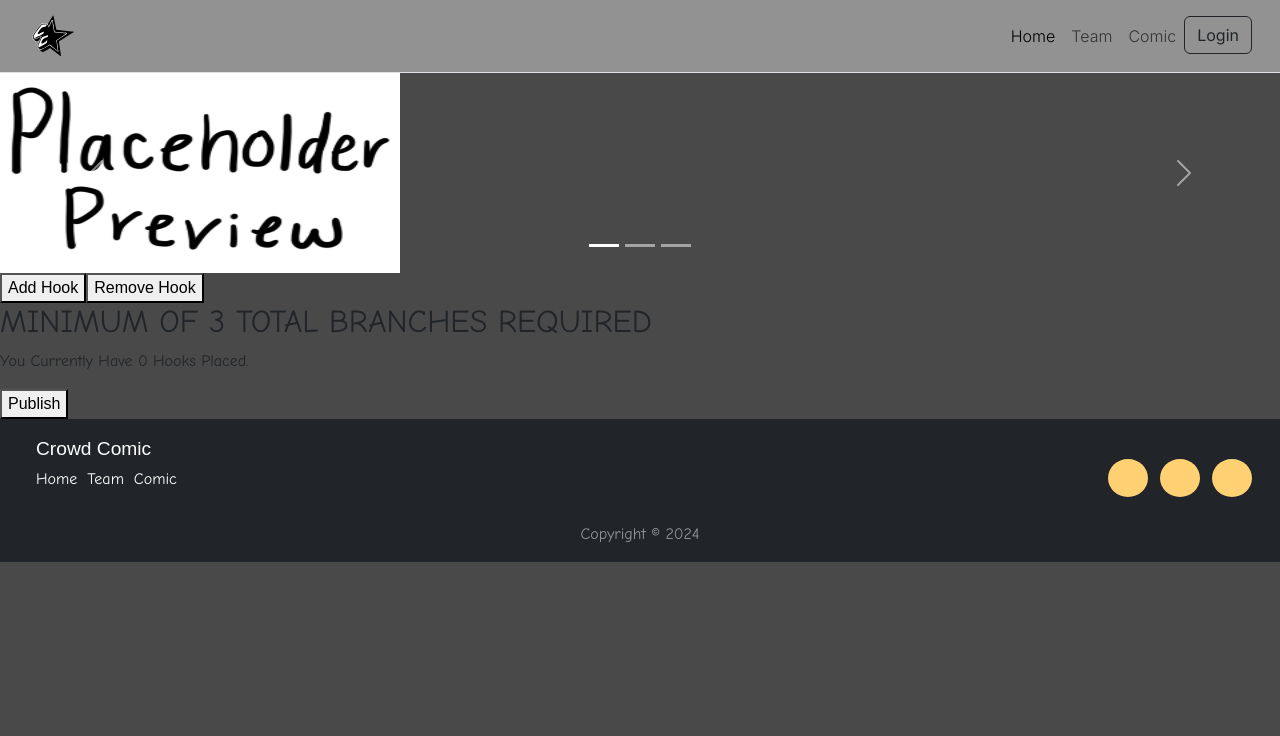
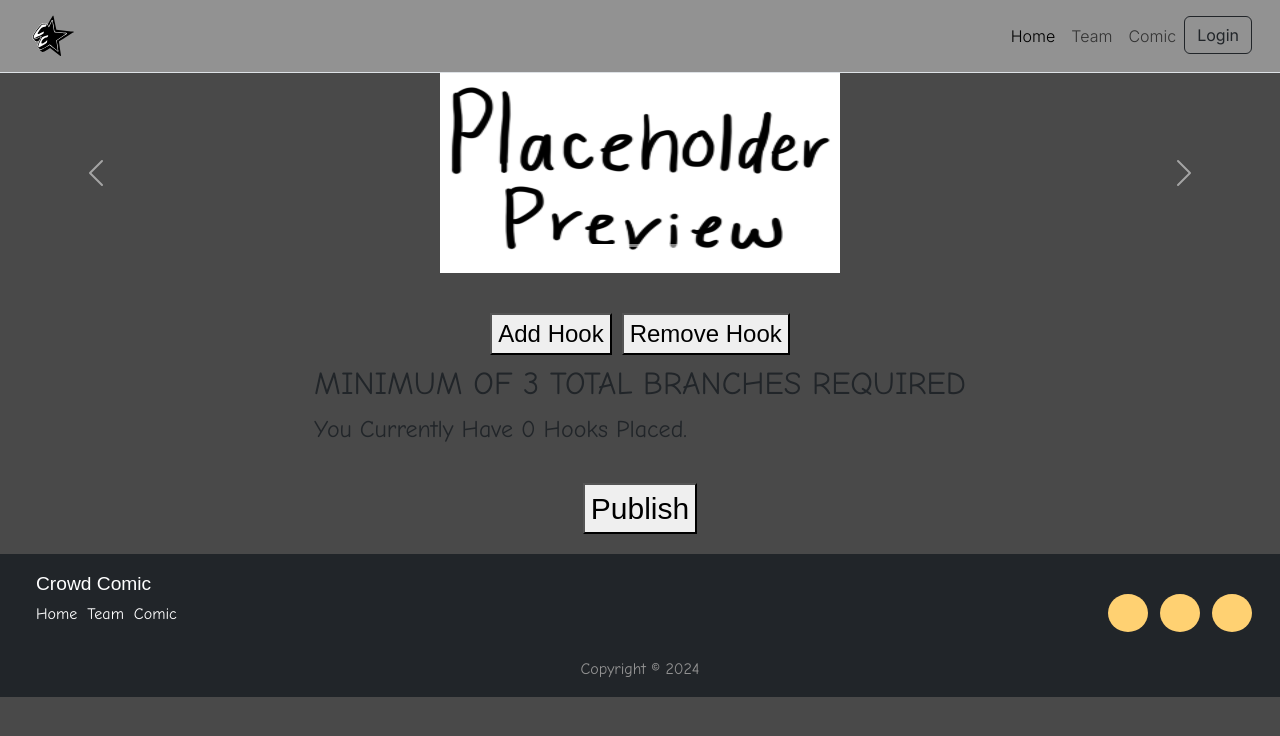
Before and after one commit to RIT-Crowd-Comic/site-content, a Next.js app: page /comic/create/publish in a window 1280 px wide. Shown: the top 736 px of the page. Built offline with nearby package versions, Linux system fonts and the light colour scheme; a web font is replaced by a local one.

Commit message:
publish page css done

```diff
--- a/src/app/comic/create/publish/BranchPlacer.tsx
+++ b/src/app/comic/create/publish/BranchPlacer.tsx
@@ -1,4 +1,5 @@
 "use client";
+import '../../../../styles/publish.css'
 
 import {useState } from 'react';
 import { v4 as uuidv4 } from 'uuid';
@@ -146,6 +147,7 @@ const BranchPlacer = () => {
                 <span className="visually-hidden">Next</span>
             </button>
         </div>
+        <div className="button-container">
         <div className="branch-hooks">
             <div id="branch-hook-controls">
                 <button id="add-branch-hook" onClick={startAdd}>Add Hook</button>
@@ -158,6 +160,7 @@ const BranchPlacer = () => {
             </div>
         </div>
         <button onClick={pushToLocalStorage} id="publish-btn">Publish</button>
+        </div>
     </>);
 }
 
--- /dev/null
+++ b/src/styles/publish.css
@@ -0,0 +1,44 @@
+.carousel-inner {
+    display: flex;
+    justify-content: center;
+    align-items: center;
+  }
+
+  .carousel-item {
+    left: -200px;
+  }
+
+  .carousel-item img {
+    max-width: 100%;
+    max-height: 100%;
+  }
+
+  .button-container{
+    display: flex;
+    flex-direction: column;
+    align-items: center;
+    padding: 20px;
+  }
+
+  .branch-hooks{
+    display: flex;
+    flex-direction: column;
+    align-items: center;
+    margin-top: 20px;
+    font-size: 24px;
+  }
+
+  #branch-hook-controls{
+    display: flex;
+    margin-bottom: 10px;
+    gap: 10px;
+  }
+
+  #publish-btn {
+    margin-top: 20px;
+    font-size: 30px;
+  }
+
+  button:hover{
+    background-color: darkgray;
+  }
```
